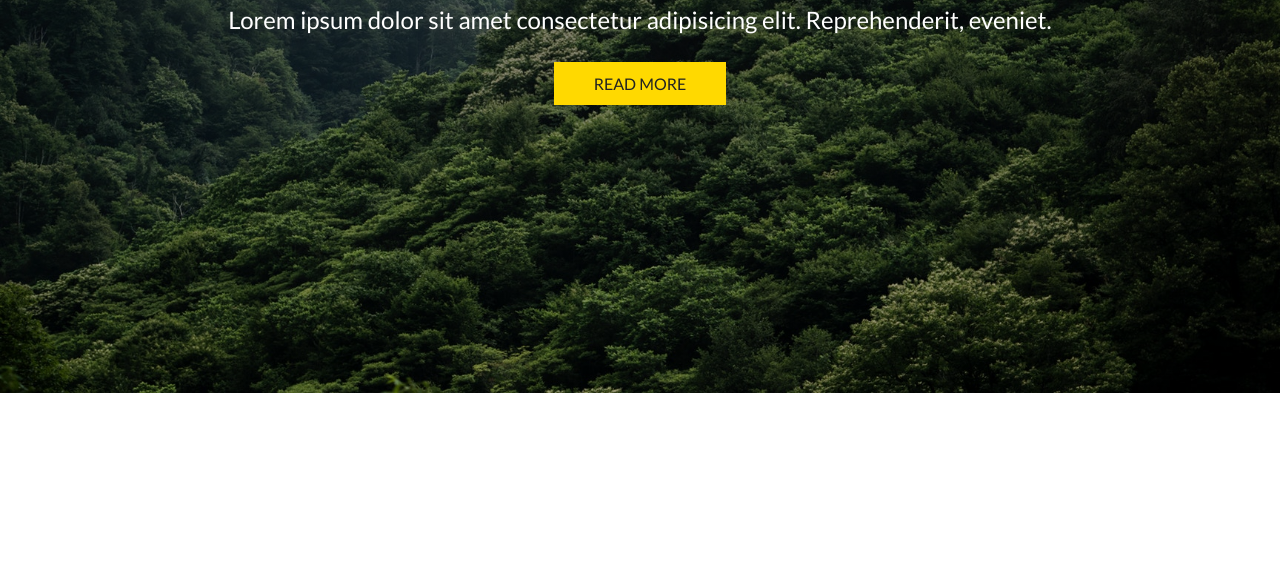
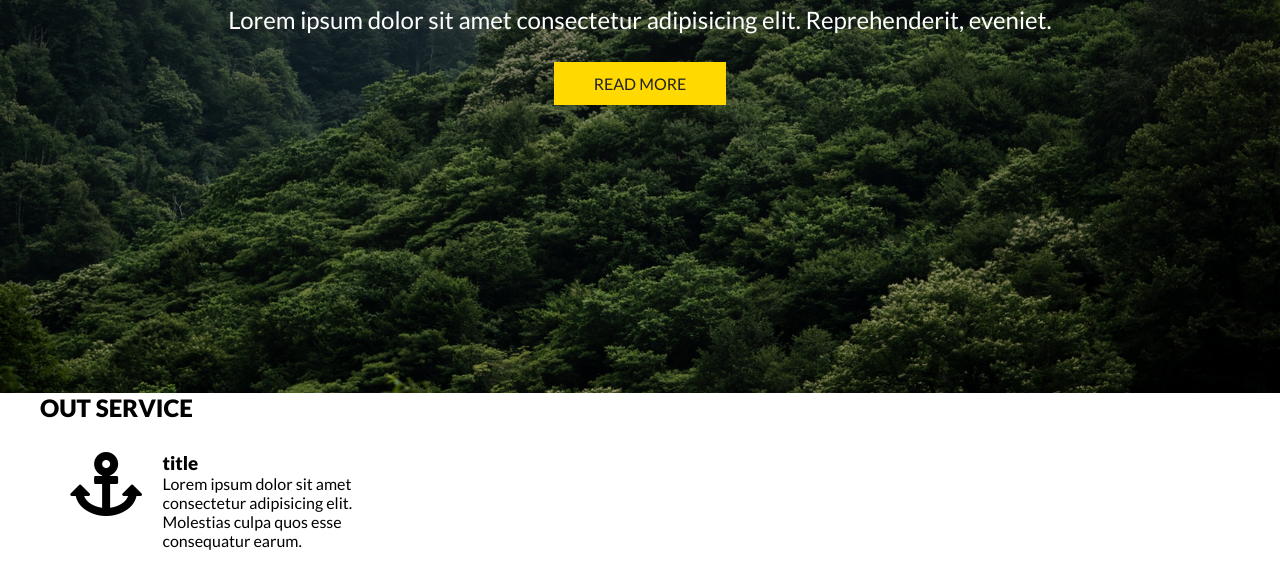
Before and after one commit to a19860101/yvts-layout, a plain HTML site: page index.html in a window 1280 px wide. Shown: the part 407-987 px from the top of the page. Before the commit the page ends 800 px from the top, so only its background shows below. Drawn offline with Linux system fonts and the light colour scheme.

Commit message:
no message

```diff
--- a/index.html
+++ b/index.html
@@ -36,5 +36,21 @@
             <a href="#" class="btn">READ MORE</a>
         </div>
     </header>
+    <div class="full-width" id="service">
+        <div class="fixed-width clearfix">
+            <h2>OUT SERVICE</h2>
+            <div class="col-4">
+                <div class="col-3">
+                    <i class="fas fa-anchor fa-4x"></i>
+                </div>
+                <div class="col-9">
+                    <h3>title</h3>
+                    <p>
+                        Lorem ipsum dolor sit amet consectetur adipisicing elit. Molestias culpa quos esse consequatur earum.
+                    </p>
+                </div>
+            </div>
+        </div>
+    </div>
 </body>
 </html>
```
